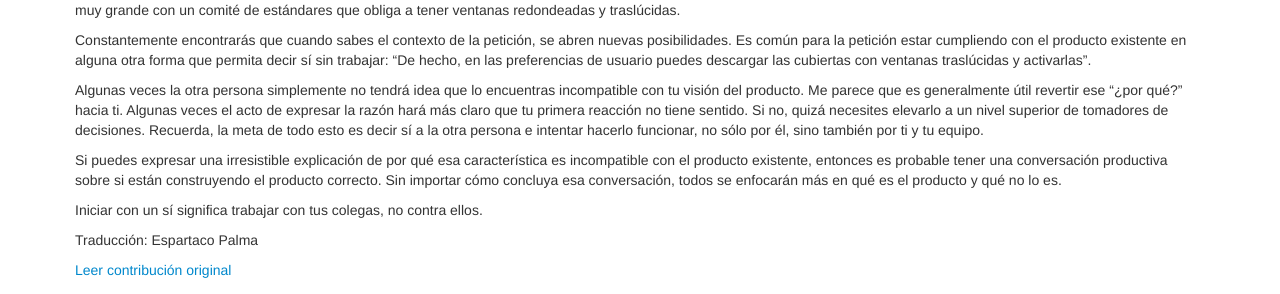
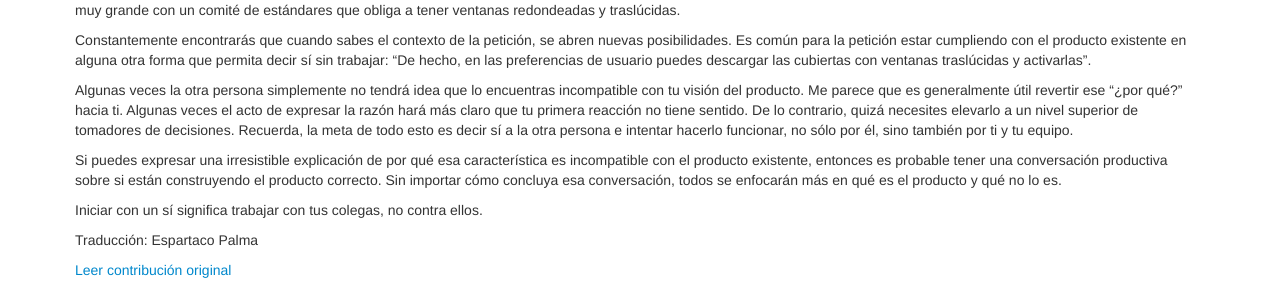
Before and after one commit to esparta/97cosas, a Jekyll site: the page built from programador/inicia-con-un-si.md, in a window 1280 px wide and 1106 px high. Shown: the part 573-867 px from the top of the window. Built offline with Jekyll 4.4.1, drawn with Linux system fonts in a browser that asks for light colours; comment, search, counter and statistics services are not loaded.

Commit message:
Style corrections on inicia-con-un-si

```diff
--- a/programador/inicia-con-un-si.md
+++ b/programador/inicia-con-un-si.md
@@ -56,10 +56,10 @@ Algunas veces la otra persona simplemente no tendrá idea que lo
 encuentras incompatible con tu visión del producto. Me parece que es
 generalmente útil revertir ese “¿por qué?” hacia ti. Algunas veces el
 acto de expresar la razón hará más claro que tu primera reacción no
-tiene sentido. Si no, quizá necesites elevarlo a un nivel superior de
-tomadores de decisiones. Recuerda, la meta de todo esto es decir sí a la
-otra persona e intentar hacerlo funcionar, no sólo por él, sino también
-por ti y tu equipo.
+tiene sentido. De lo contrario, quizá necesites elevarlo a un nivel
+superior de tomadores de decisiones. Recuerda, la meta de todo esto es
+decir sí a la otra persona e intentar hacerlo funcionar, no sólo por él,
+sino también por ti y tu equipo.
 
 Si puedes expresar una irresistible explicación de por qué esa
 característica es incompatible con el producto existente, entonces es
```
